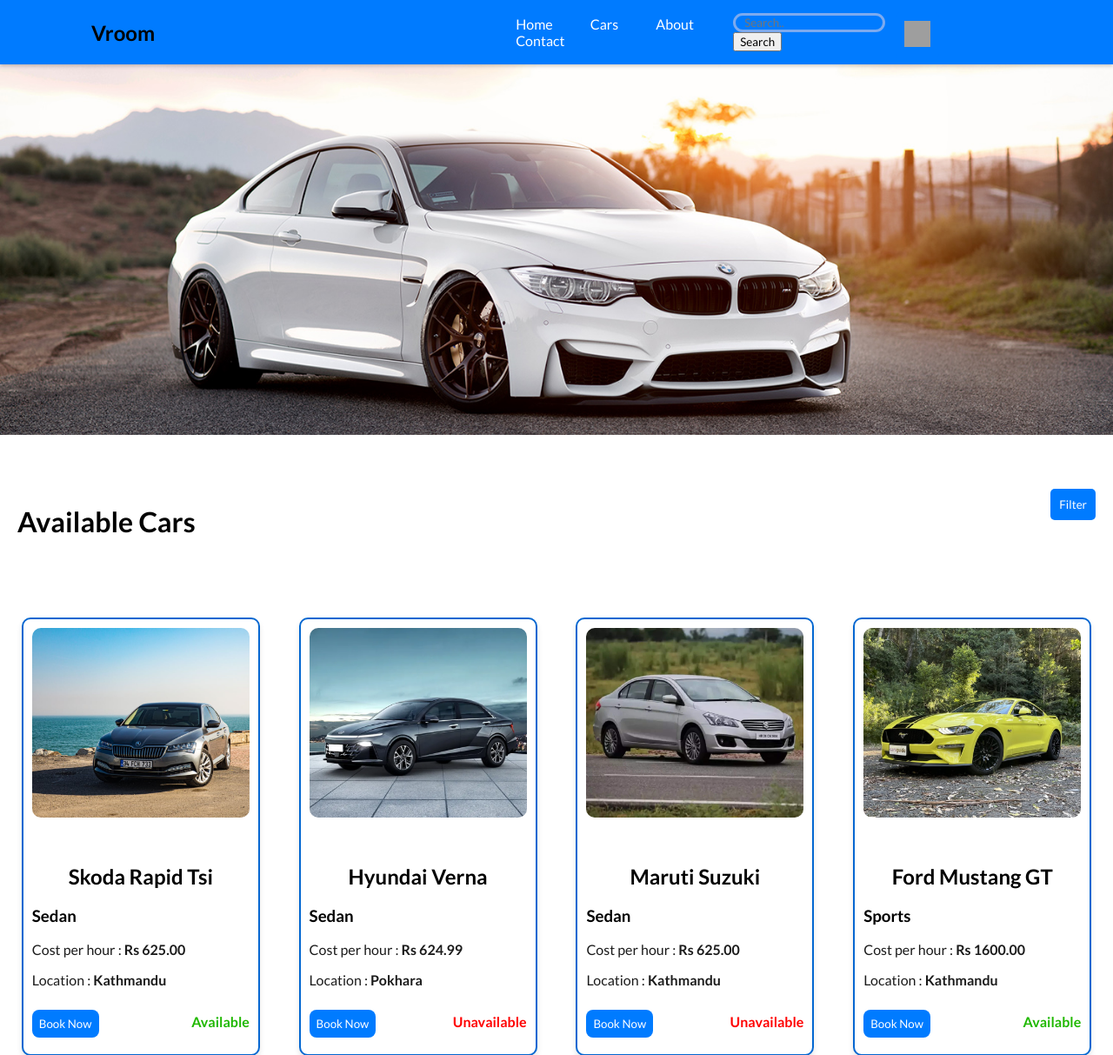
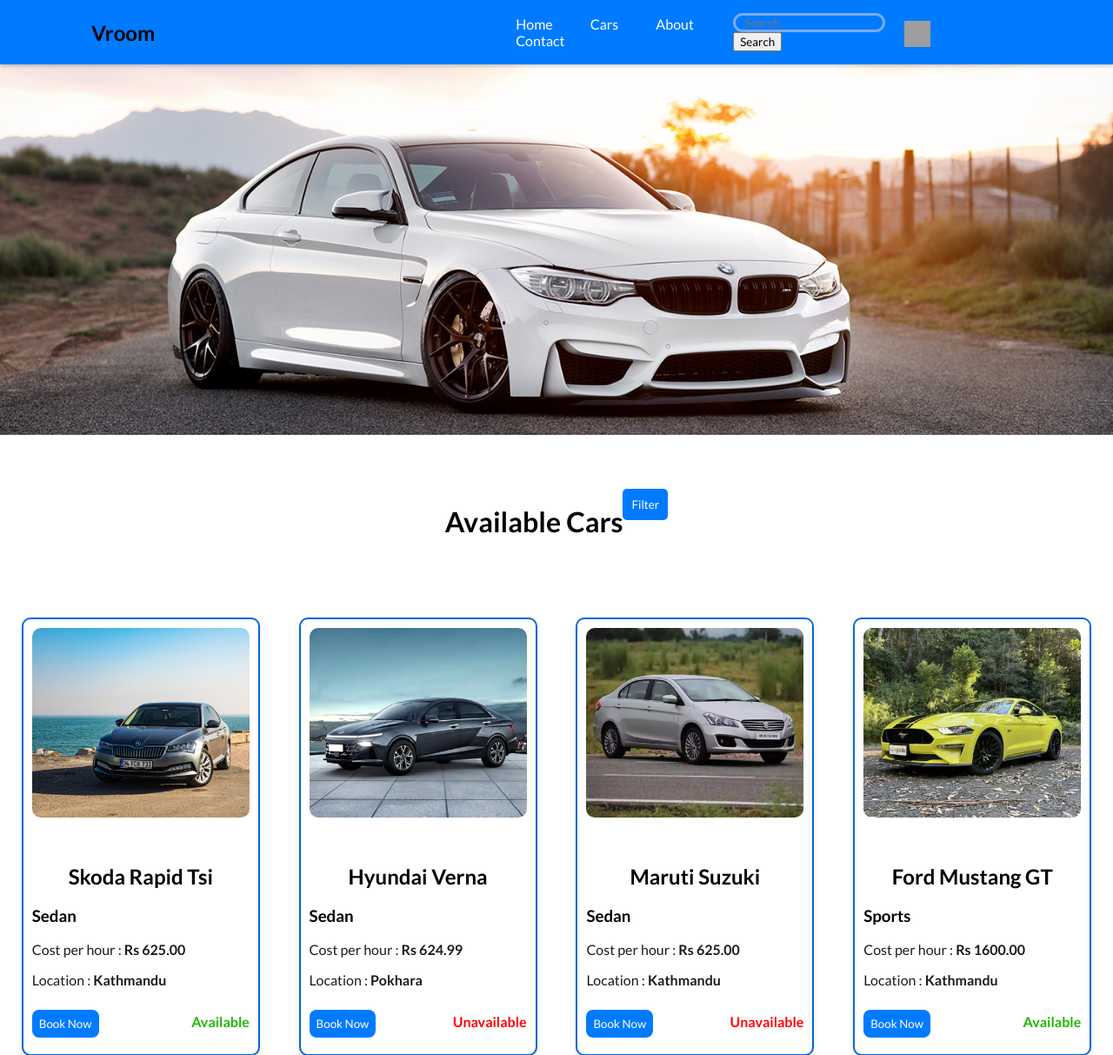
Before and after one commit to sagarnewpane/vroom, a Django app: template templates/availablecar.html in a window 1280 px wide. Shown: the top 1213 px of the page at 87% size. Run offline with Django 5.2, Linux system fonts and the light colour scheme; the template is opened without the code that fills it: values that come from a table or form of the project are taken from there, others are empty; a user stored in the database is signed in; data comes from the database, SQL or seed files in the repository; both versions use the stored data as it was after the commit; grey boxes are pictures that could not be loaded.

Commit message:
updated css for cars

```diff
--- a/booking/static/availablecar.css
+++ b/booking/static/availablecar.css
@@ -32,9 +32,13 @@ h3{
 /* Add styles for the title container */
 .title-container {
     display: flex;
-    justify-content: space-between;
+    justify-content: center;
     align-items: center;
     padding: 0 20px; /* Add padding to adjust alignment */
+}
+
+.title-container h1 {
+    text-align: center;
 }
 
 .car-container {
@@ -47,8 +51,6 @@ h3{
 .car p{
     text-align: left;
 }
-
-
 
 .car button{
     margin: 0;
```
Also changed, not shown: db.sqlite3.
